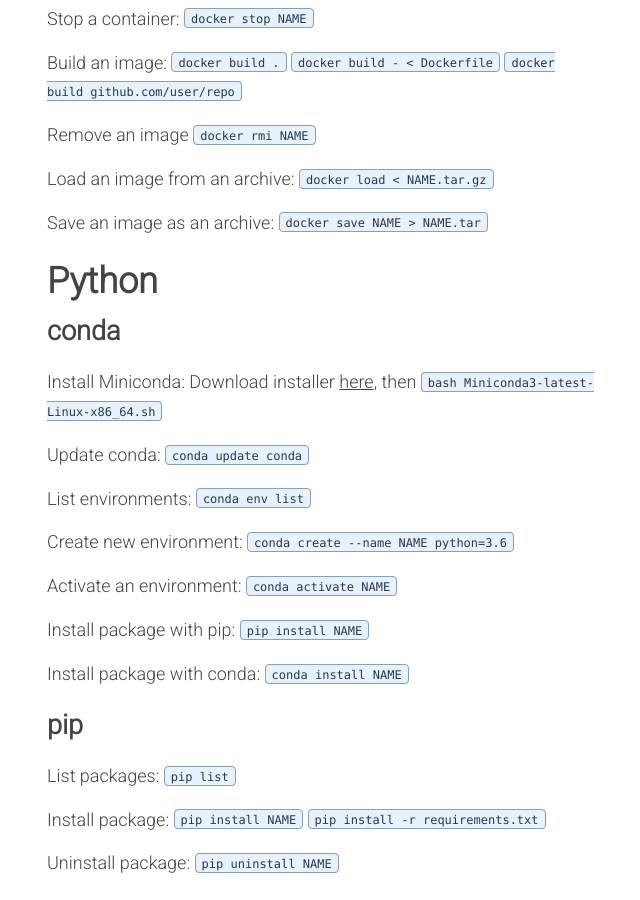
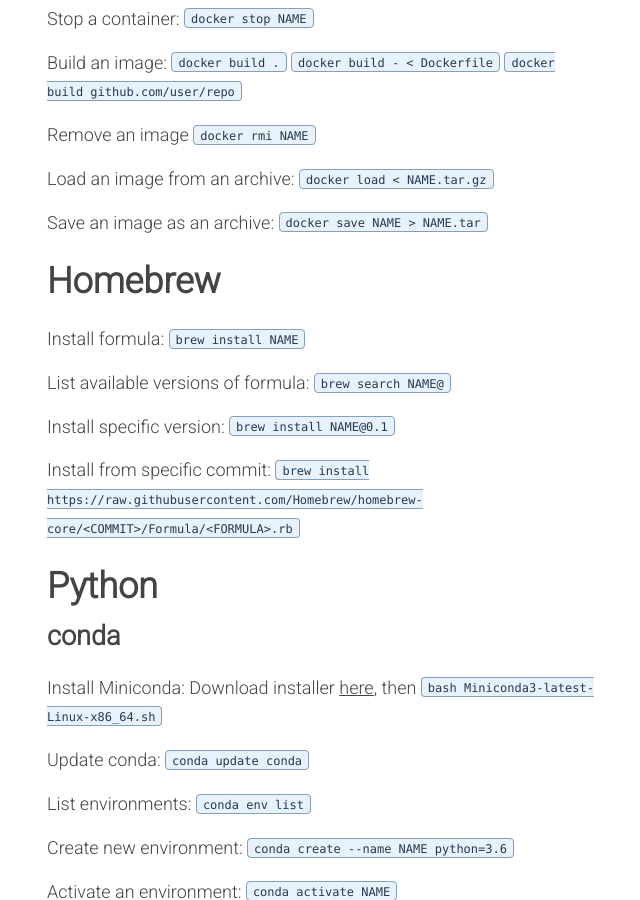
Before and after one commit to benjcunningham/benjcunningham.github.io, a Jekyll site: the page built from _posts/2019-07-27-my-monolithic-cheatsheet.md, in a window 1280 px wide and 900 px high, scrolled down 1088 px. Shown: the whole window, without its empty margins (318-958 px from the left). Built offline with Jekyll 4.4.1, drawn with Linux system fonts in a browser that asks for light colours.

Commit message:
Add Homebrew notes

```diff
--- a/_posts/2019-07-27-my-monolithic-cheatsheet.md
+++ b/_posts/2019-07-27-my-monolithic-cheatsheet.md
@@ -42,6 +42,16 @@
 Load an image from an archive: `docker load < NAME.tar.gz`
 
 Save an image as an archive: `docker save NAME > NAME.tar`
+
+# Homebrew
+
+Install formula: `brew install NAME`
+
+List available versions of formula: `brew search NAME@`
+
+Install specific version: `brew install NAME@0.1`
+
+Install from specific commit: `brew install https://raw.githubusercontent.com/Homebrew/homebrew-core/<COMMIT>/Formula/<FORMULA>.rb`
 
 # Python
 
```
